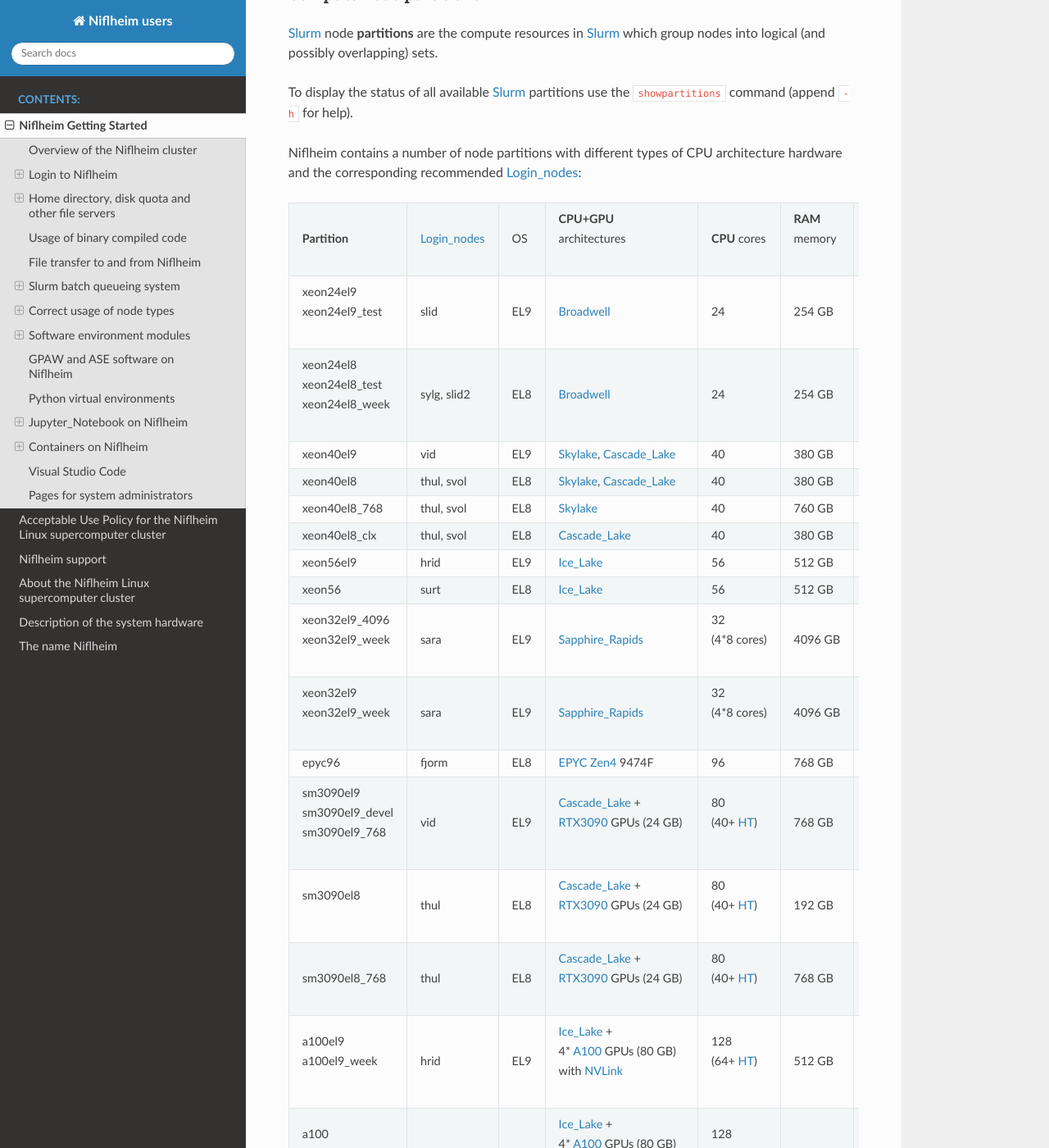
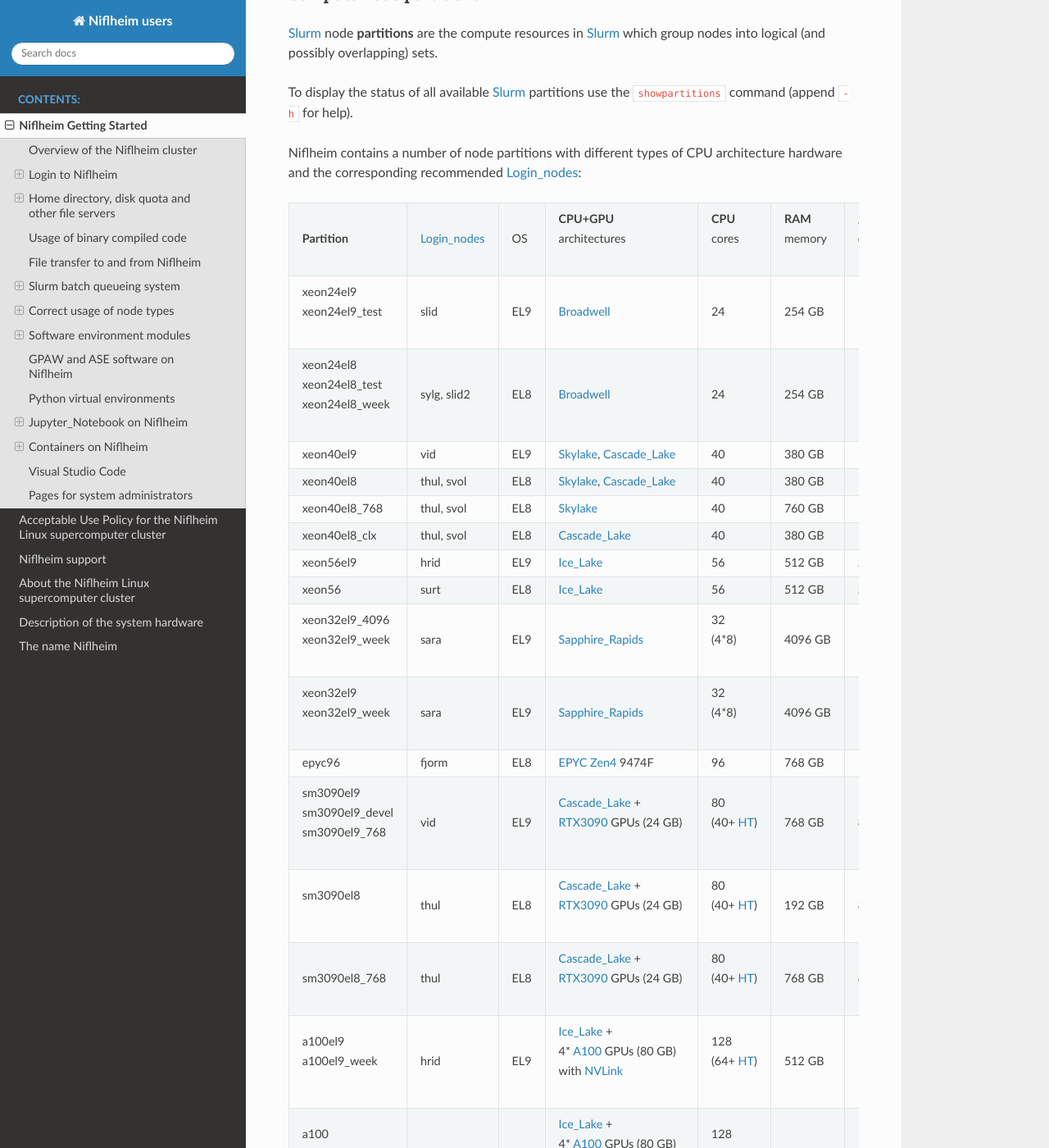
Before and after one commit to OleHolmNielsen/Niflheim_users, a Sphinx documentation site: the page built from docs/Niflheim_Getting_Started.rst, in a window 1280 px wide and 1400 px high, scrolled down 6305 px. Shown: the whole window at 82% size. Built offline with Sphinx 7.4.7 and the Read the Docs theme 3.1.0, drawn with Linux system fonts in a browser that asks for light colours.

Commit message:
Column heading

```diff
--- a/docs/Niflheim_Getting_Started.rst
+++ b/docs/Niflheim_Getting_Started.rst
@@ -343,7 +343,8 @@
     - OS
     - | **CPU+GPU**
       | architectures
-    - **CPU** cores
+    - | **CPU**
+      | cores
     - | **RAM**
       | memory
     - | **/tmp**
@@ -413,7 +414,7 @@
     - EL9
     - Sapphire_Rapids_
     - | 32
-      | (4*8 cores)
+      | (4*8)
     - 4096 GB
     - 14 TB
   * - | xeon32el9
@@ -422,7 +423,7 @@
     - EL9
     - Sapphire_Rapids_
     - | 32
-      | (4*8 cores)
+      | (4*8)
     - 4096 GB
     - 14 TB
   * - epyc96
```
